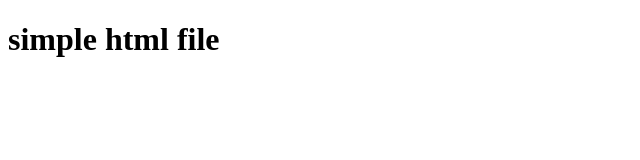
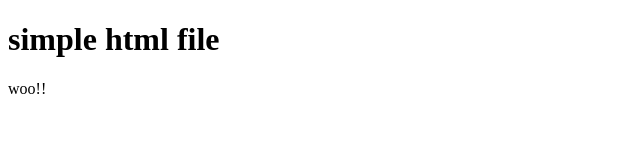
Before and after one commit to tawfiq1000/git-one, a plain HTML site: page index.html in a window 1280 px wide. Shown: the full height of the page, 0-640 px from the left. Drawn offline with Linux system fonts and the light colour scheme.

Commit message:
added new p

```diff
--- /dev/null
+++ b/app.js
@@ -0,0 +1 @@
+console.log('hello world');
--- a/index.html
+++ b/index.html
@@ -5,6 +5,7 @@
 </head>
 <body>
 	<h1>simple html file</h1>
+	<p>woo!!</p>
 
 </body>
 </html>
```
